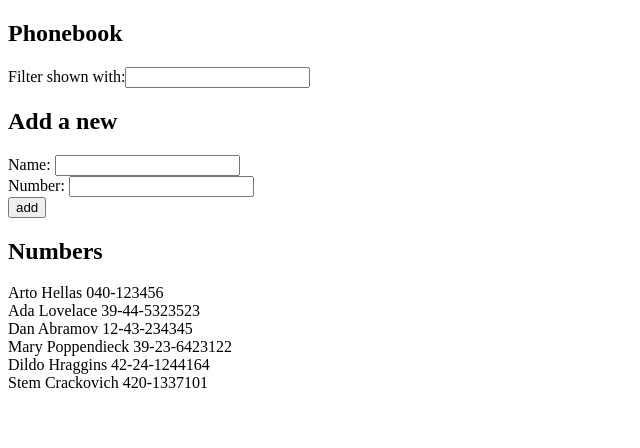
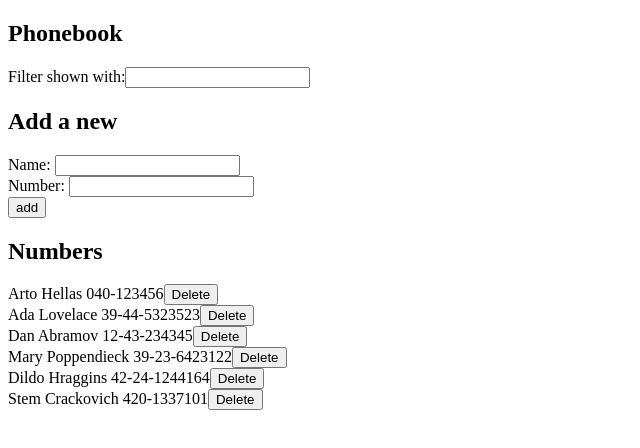
Before and after one commit to d1r0l/FSO2023-part2, a React (Create React App) app in the folder phonebook/: page / in a window 1280 px wide. Shown: the top 448 px of the page, without its empty margins (0-640 px from the left). Built offline with nearby package versions, Linux system fonts and the light colour scheme; data requests are answered from the project's data file.

Commit message:
Added a proper event handler to delete button

```diff
--- a/phonebook/src/App.js
+++ b/phonebook/src/App.js
@@ -19,7 +19,7 @@ const PersonForm = ({ handleNameChange, handleNumberChange, handleClick}) => {
   )
 }
 
-const Persons = ({ persons, searchWord }) => {
+const Persons = ({ persons, searchWord, handleClickDelete }) => {
   const filteredPersons = persons.filter(person =>
     person.name.toLowerCase().includes(searchWord.toLowerCase()) ||
     person.number.toLowerCase().includes(searchWord.toLowerCase())
@@ -28,7 +28,10 @@ const Persons = ({ persons, searchWord }) => {
   return (
     <div>
       {filteredPersons.map(person => (
-        <div key={person.id}>{person.name} {person.number}</div>
+        <div key={person.id}>
+          {person.name} {person.number}
+          <button onClick={() => handleClickDelete(person.id)}>Delete</button>
+        </div>
       ))}
     </div>
   )
@@ -77,6 +80,10 @@ const App = () => {
     }
   }
 
+  const handleClickDelete = (id) => {
+    console.log(`command to delete person ${id}`)
+  }
+
   return (
     <div>
       <h2>Phonebook</h2>
@@ -94,6 +101,7 @@ const App = () => {
       <Persons
         persons={persons}
         searchWord={searchWord}
+        handleClickDelete={handleClickDelete}
       />
     </div>
   )
```
